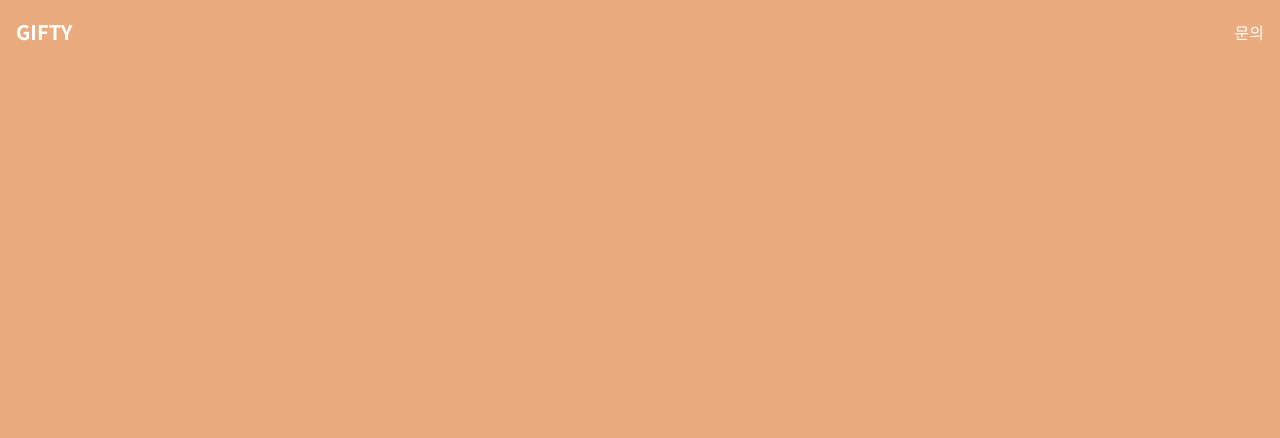
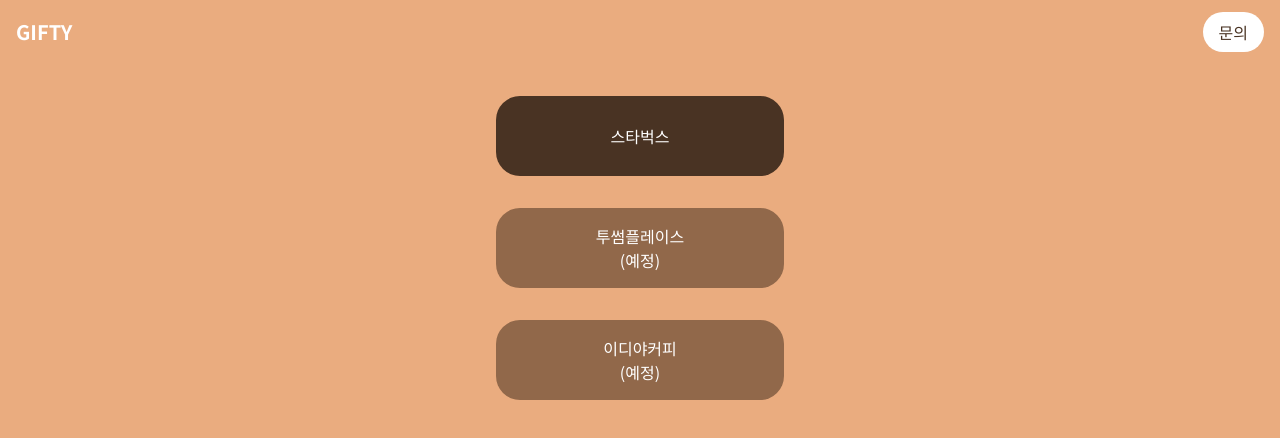
Before and after one commit to cloudIris75/gifty-nextjs, a Next.js app: page /brands in a window 1280 px wide. Shown: the top 438 px of the page. Built offline with nearby package versions, Linux system fonts and the light colour scheme.

Commit message:
Feat: brands 페이지 추가

```diff
--- a/src/components/Navbar/Navbar.tsx
+++ b/src/components/Navbar/Navbar.tsx
@@ -7,7 +7,7 @@
         <a className="font-bold text-xl">GIFTY</a>
       </Link>
       <Link href="https://litt.ly/iris">
-        <a>문의</a>
+        <a className="bg-white px-4 py-2 text-coffee-400 rounded-3xl">문의</a>
       </Link>
     </div>
   );
--- a/src/pages/brands/index.tsx
+++ b/src/pages/brands/index.tsx
@@ -1,9 +1,31 @@
+import Link from 'next/link';
 import Navbar from '../../components/Navbar';
 
 const Brands: React.FC = () => {
   return (
     <>
       <Navbar />
+      <main className="flex justify-center py-8">
+        <div className="flex flex-col space-y-8">
+          <Link href="/brands/starbucks/calculator">
+            <a className="brand-container">스타벅스</a>
+          </Link>
+          <Link href="/brands/twosome/calculator">
+            <a className="brand-container bg-coffee-300 pointer-events-none">
+              투썸플레이스
+              <br />
+              (예정)
+            </a>
+          </Link>
+          <Link href="/brands/ediya/calculator">
+            <a className="brand-container bg-coffee-300 pointer-events-none">
+              이디야커피
+              <br />
+              (예정)
+            </a>
+          </Link>
+        </div>
+      </main>
     </>
   );
 };
--- a/src/styles/globals.css
+++ b/src/styles/globals.css
@@ -9,3 +9,9 @@
 html {
   @apply h-screen bg-coffee-200;
 }
+
+@layer components {
+  .brand-container {
+    @apply flex w-72 h-20 bg-coffee-400 rounded-3xl text-center justify-center items-center;
+  }
+}
```
